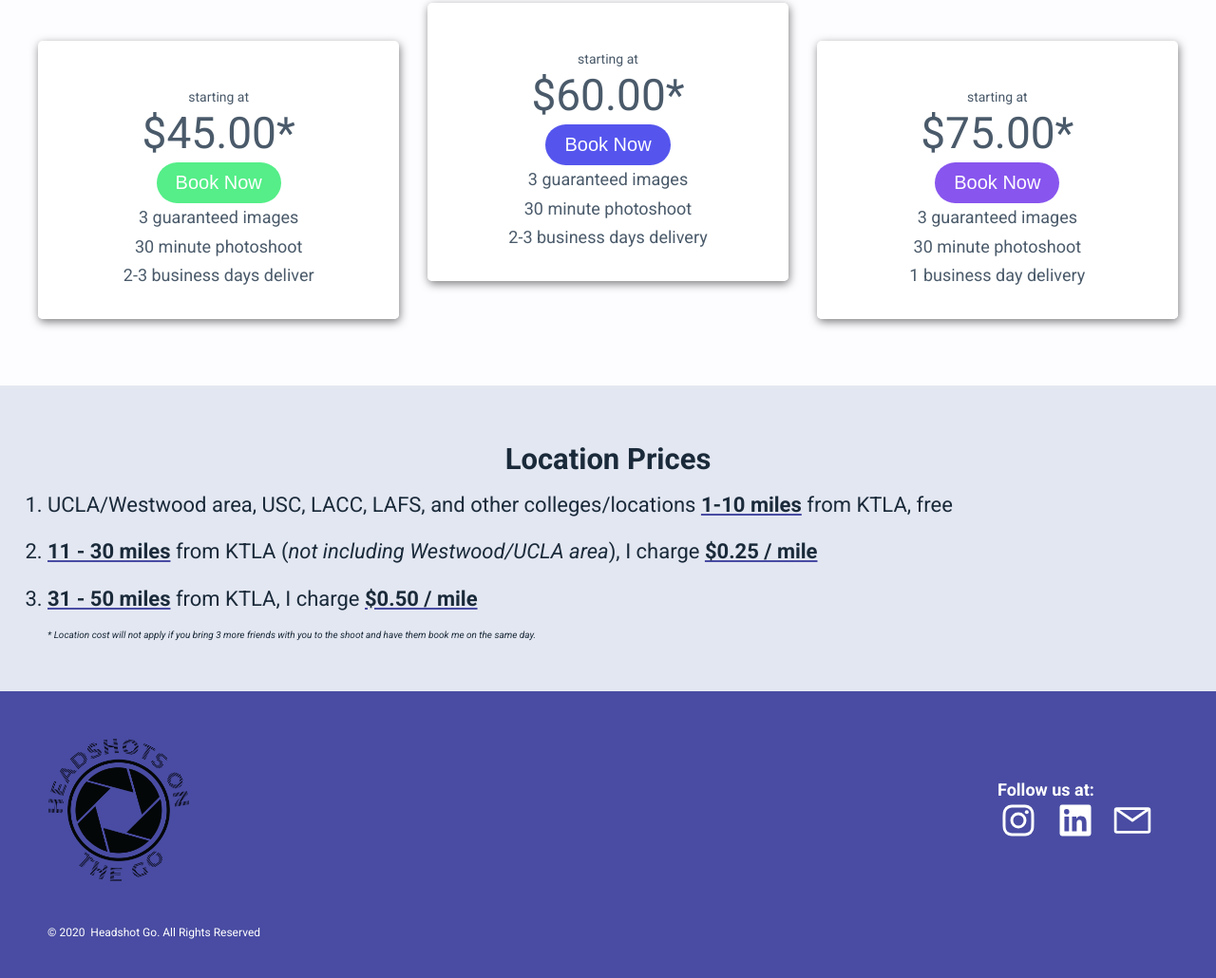
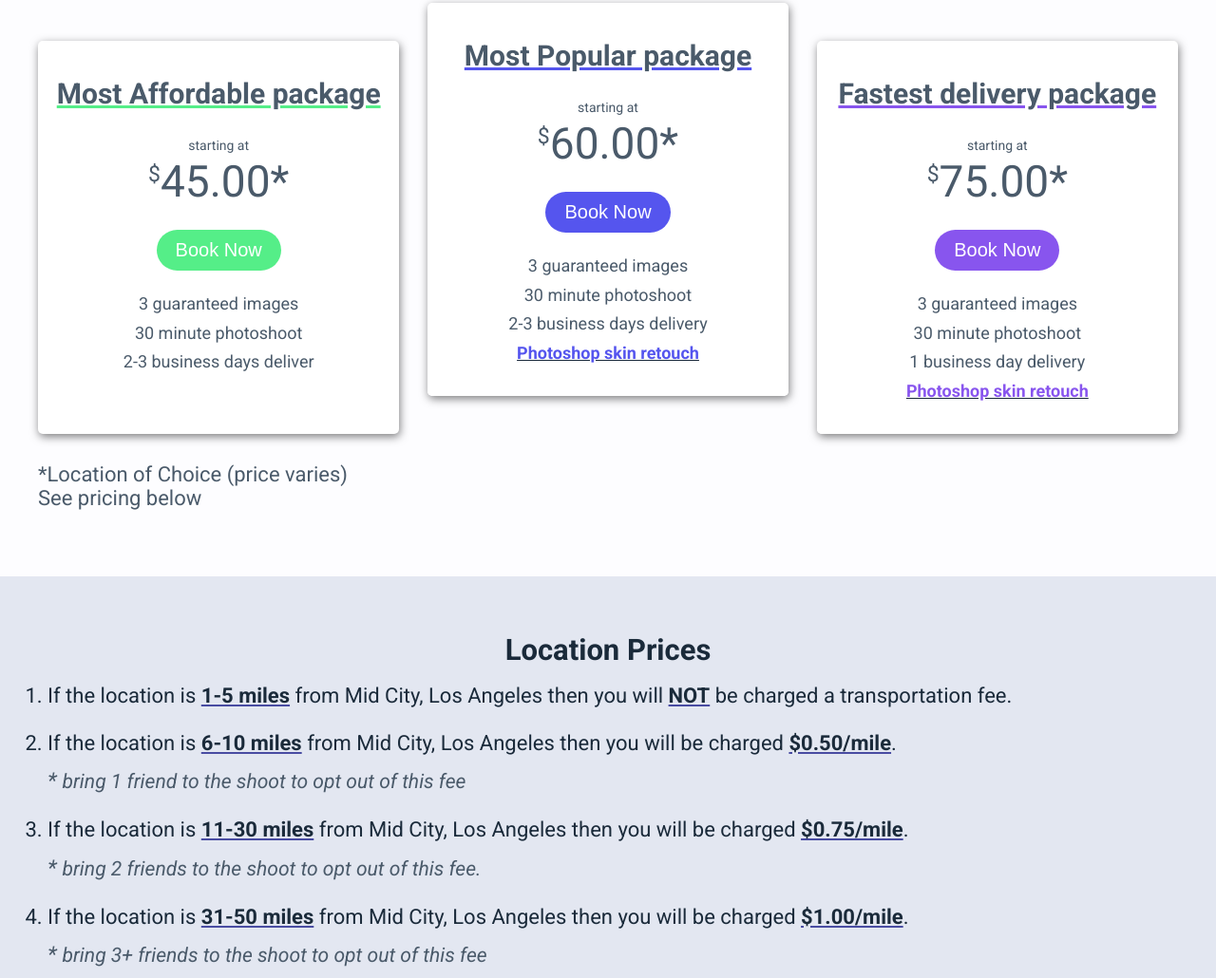
Before and after one commit to carlosdlroca/headshotgo, a Gatsby site: page /pricing in a window 1280 px wide. Shown: the part 239-1269 px from the top of the page at 95% size. Built offline with nearby package versions, Linux system fonts and the light colour scheme; Gatsby itself is replaced by a stand-in of ours.

Commit message:
Edit pricing page

```diff
--- a/src/pages/pricing.js
+++ b/src/pages/pricing.js
@@ -15,14 +15,20 @@
   const renderPrices = useCallback(() => {
     return data.allPricesJson.edges.map(
       ({
-        node: { id, color, price, packageName, packageTagname, packageDetails },
+        node: { id, color, price, packageName, packageDetails, psRetouch },
       }) => (
         <PricingCard color={color} key={id}>
           <div className="Main">
-            <h1>{packageTagname}</h1>
+            <h1>{packageName}</h1>
             <p>starting at</p>
-            <p className="Price">${price}*</p>
-            <a href={data.site.siteMetadata.bookingLink}>
+            <p className="Price">
+              <sup>$</sup>
+              {price}*
+            </p>
+            <a
+              className="BookNowLink"
+              href={data.site.siteMetadata.bookingLink}
+            >
               <Button
                 bgColor={"#fff"}
                 color={"var(--color-primary)"}
@@ -36,6 +42,7 @@
             {packageDetails.map((detailString, index) => (
               <p key={index}>{detailString}</p>
             ))}
+            {psRetouch && <p className="psRetouch">Photoshop skin retouch</p>}
           </PricingInfo>
         </PricingCard>
       )
@@ -45,30 +52,38 @@
     <div>
       <SEO title="Our Prices" />
       <PageTitle>Our Packages</PageTitle>
-      <PricingCards>{renderPrices()}</PricingCards>
+      <PricingCards>
+        {renderPrices()}
+        <p className="LocationComment">
+          *Location of Choice (price varies)
+          <br />
+          See pricing below
+        </p>
+      </PricingCards>
       <LocationInfo>
         <h1>Location Prices</h1>
         <ol>
           <li>
-            UCLA/Westwood area, USC, LACC, LAFS, and other colleges/locations{" "}
-            <strong>1-10 miles</strong> from KTLA, free
+            If the location is <strong>1-5 miles</strong> from Mid City, Los
+            Angeles then you will <strong>NOT</strong> be charged a
+            transportation fee.
           </li>
           <li>
-            <strong>11 - 30 miles</strong> from KTLA (
-            <em>not including Westwood/UCLA area</em>
-            ), I charge <strong>$0.25 / mile</strong>
+            If the location is <strong>6-10 miles</strong> from Mid City, Los
+            Angeles then you will be charged <strong>$0.50/mile</strong>.
+            <p>bring 1 friend to the shoot to opt out of this fee</p>
           </li>
           <li>
-            <strong>31 - 50 miles</strong> from KTLA, I charge{" "}
-            <strong>$0.50 / mile</strong>
+            If the location is <strong>11-30 miles</strong> from Mid City, Los
+            Angeles then you will be charged <strong>$0.75/mile</strong>.
+            <p>bring 2 friends to the shoot to opt out of this fee.</p>
+          </li>
+          <li>
+            If the location is <strong>31-50 miles</strong> from Mid City, Los
+            Angeles then you will be charged <strong>$1.00/mile</strong>.
+            <p>bring 3+ friends to the shoot to opt out of this fee</p>
           </li>
         </ol>
-        <p>
-          <em>
-            * Location cost will not apply if you bring 3 more friends with you
-            to the shoot and have them book me on the same day.
-          </em>
-        </p>
       </LocationInfo>
     </div>
   )
@@ -85,11 +100,11 @@
       edges {
         node {
           packageName
-          packageTagname
           packageDetails
           id
           price
           color
+          psRetouch
         }
       }
     }
```
